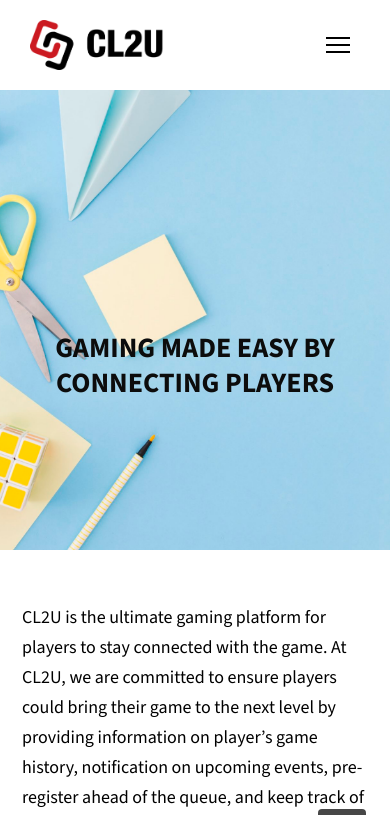
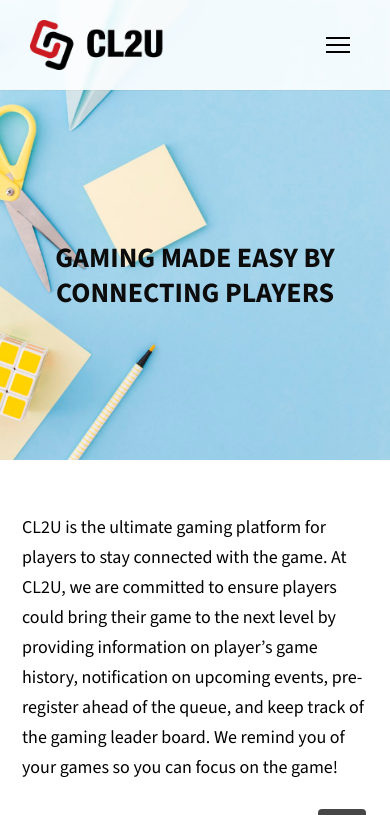
Before and after one commit to aleadrkc/landingpage-public-cl2u, a Next.js app: page / in a window 390 px wide. Shown: the top 815 px of the page. Built offline with nearby package versions, Linux system fonts and the light colour scheme.

Commit message:
Make CL2U header translucent and sticky

```diff
--- a/src/app/globals.css
+++ b/src/app/globals.css
@@ -5,7 +5,7 @@ html { scroll-behavior: smooth; }
 body { margin: 0; color: #000; background: #fff; font-family: 'Source Sans 3', 'Source Sans Pro', Arial, sans-serif; font-size: 20px; line-height: 33px; }
 a { color: inherit; text-decoration: none; }
 
-.site-header { position: absolute; inset: 0 0 auto 0; height: 90px; z-index: 20; background: #fff; }
+.site-header { position: fixed; inset: 0 0 auto 0; height: 90px; z-index: 10000; background: rgba(255, 255, 255, 0.88); box-shadow: 0 1px 0 rgba(0, 0, 0, 0.03); backdrop-filter: saturate(120%) blur(2px); -webkit-backdrop-filter: saturate(120%) blur(2px); }
 .header-row { width: 100%; max-width: 1170px; height: 90px; margin: 0 auto; display: flex; align-items: center; justify-content: space-between; padding: 0 0; }
 .logo-link { display: flex; align-items: center; height: 90px; }
 .logo-link img { width: 134px; height: auto; display: block; }
@@ -54,7 +54,7 @@ a { color: inherit; text-decoration: none; }
 .back-top { position: fixed; right: 75px; bottom: 0; width: 48px; height: 35px; border-radius: 4px 4px 0 0; display: flex; align-items: center; justify-content: center; background: #333; color: #f80000; font-size: 24px; opacity: .9; }
 
 @media (max-width: 900px) {
-  .site-header { position: relative; }
+  .site-header { position: fixed; }
   .header-row { padding: 0 30px; }
   .desktop-nav { display: none; }
   .mobile-nav { display: block; }
```
